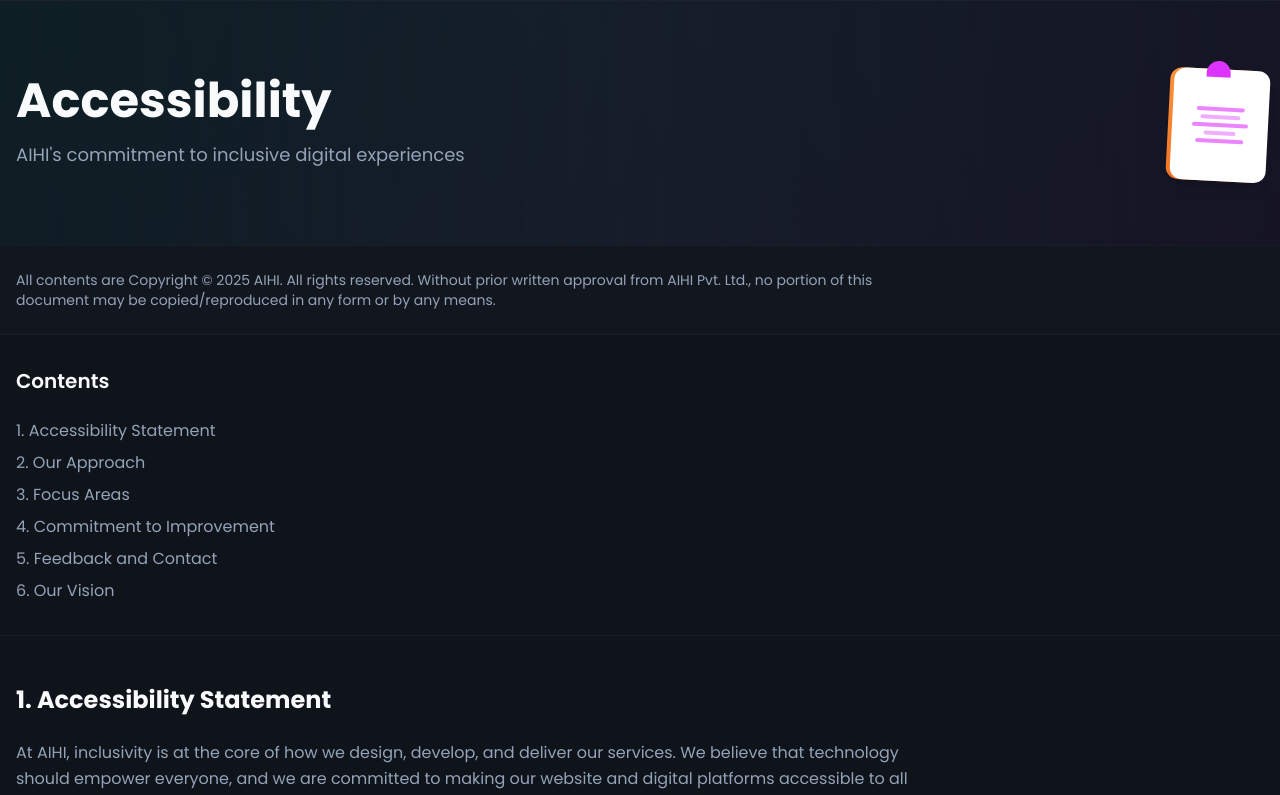
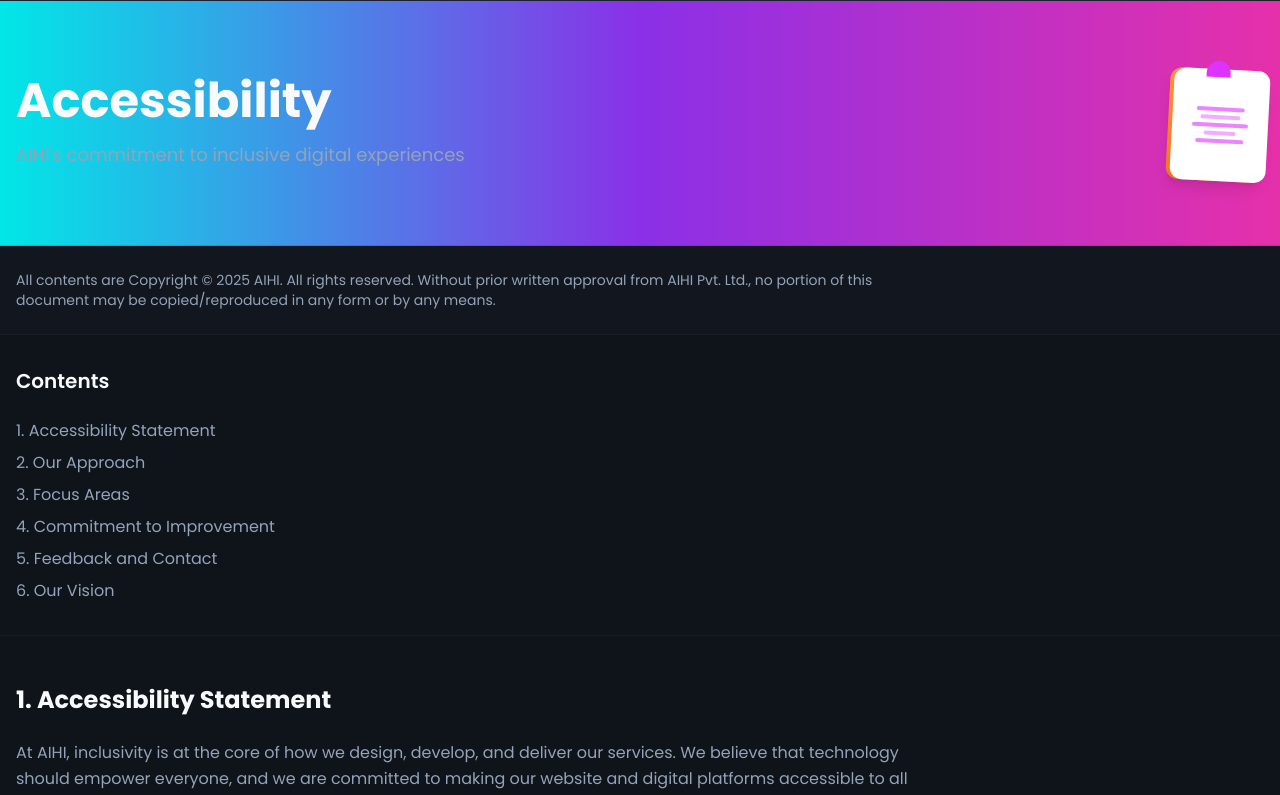
Before and after one commit to TechLeadsUser/aihi-inclusive-reach, a React (Vite) app: page / in a window 1280 px wide. Shown: the top 795 px of the page. Built offline with nearby package versions, Linux system fonts and the light colour scheme.

Commit message:
Refactor: Update hero background
Update hero section background to use the specified gradient.

```diff
--- a/src/components/AccessibilityDocument.tsx
+++ b/src/components/AccessibilityDocument.tsx
@@ -1,8 +1,8 @@
 const AccessibilityDocument = () => {
   return <div className="min-h-screen bg-background">
       {/* Hero Header */}
-      <section className="relative bg-gradient-to-r from-background via-secondary/20 to-background border-b border-border/30">
-        <div className="absolute inset-0 hero-gradient opacity-50" />
+      <section className="relative bg-gradient-to-r from-brand-teal via-brand-purple to-brand-magenta border-b border-border/30">
+        <div className="absolute inset-0 bg-background/10" />
         <div className="relative container mx-auto px-4 py-16">
           <div className="flex items-center justify-between">
             <div className="space-y-4">
```
